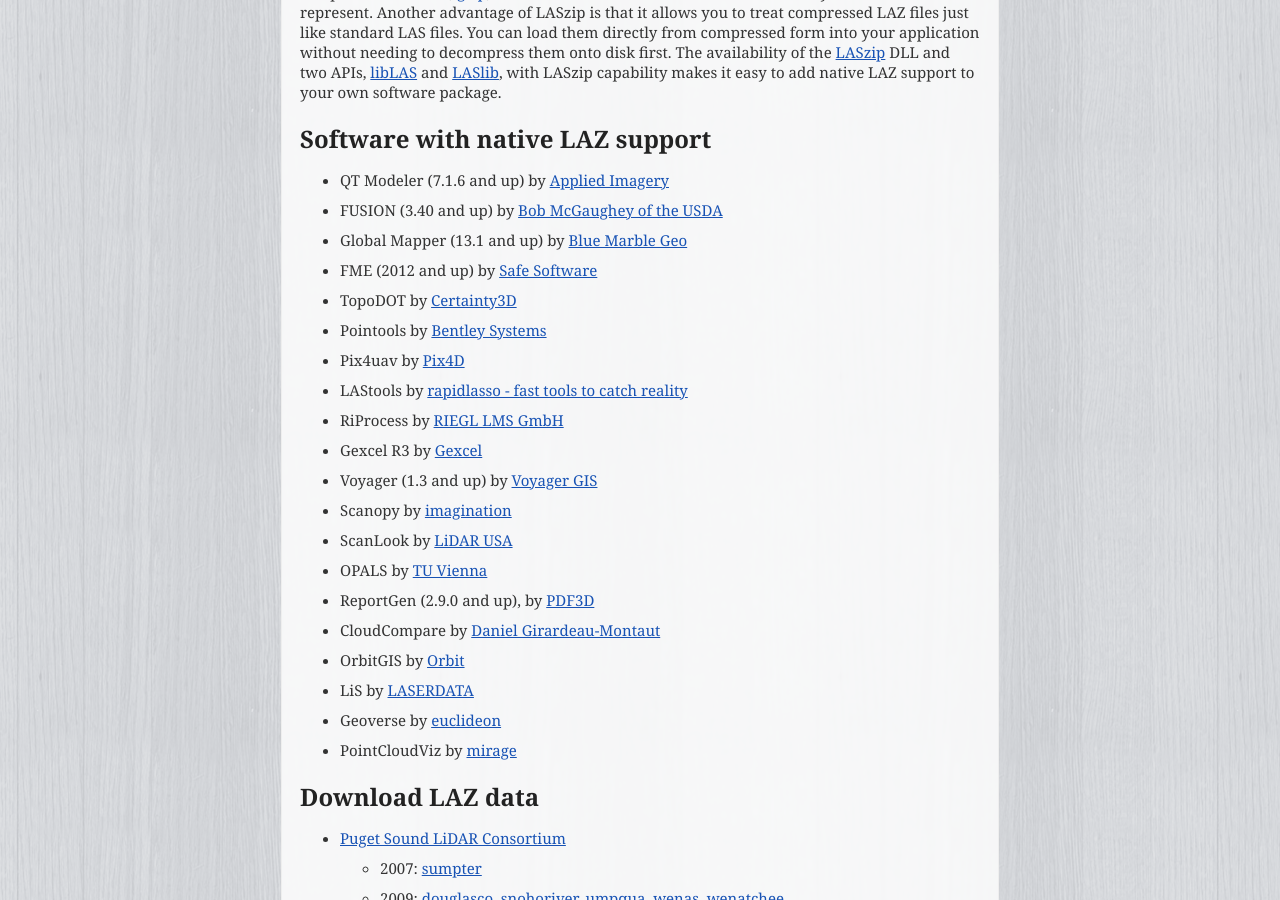
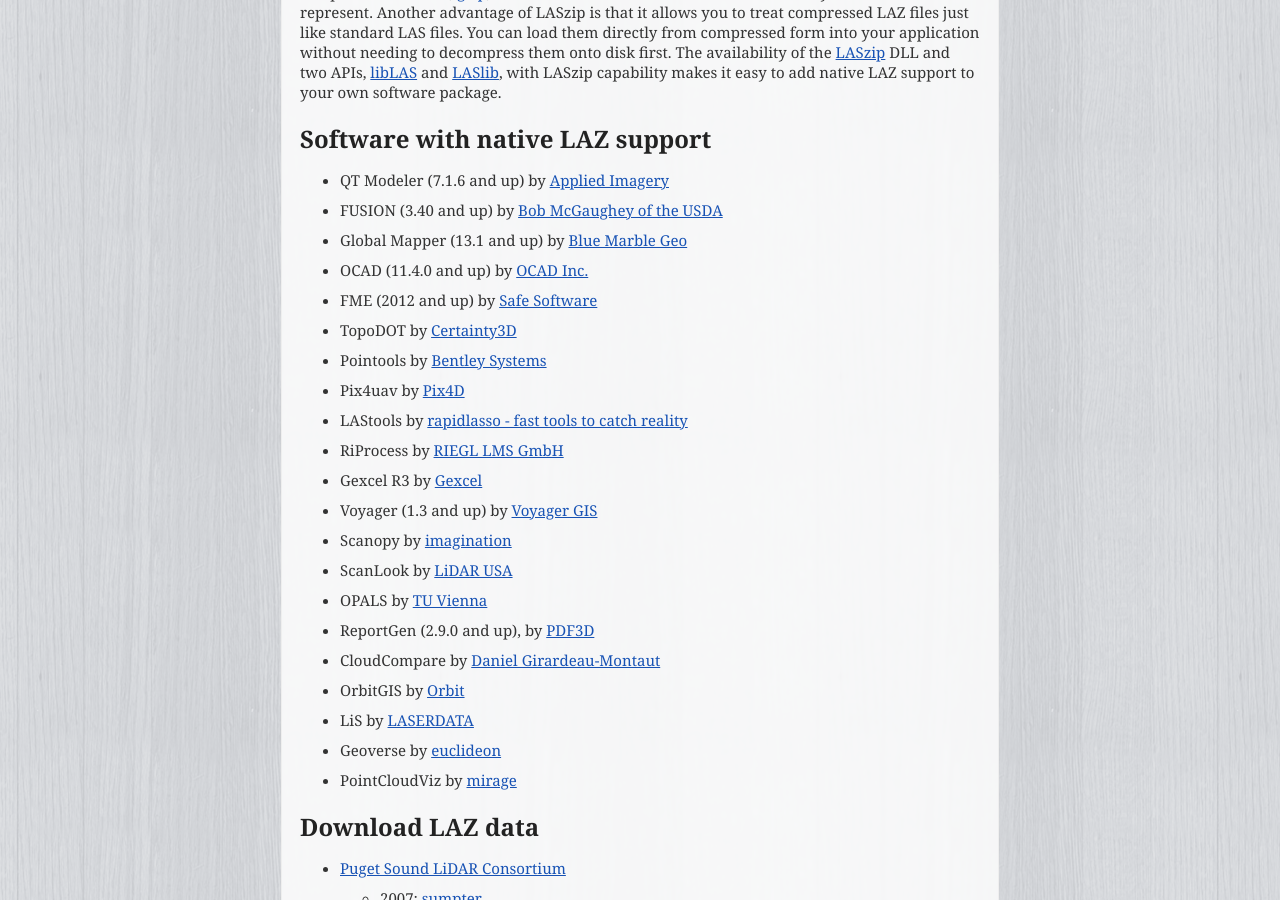
Before and after one commit to LASzip/LASzip, a Sphinx documentation site: the page built from docs/source/index.rst, in a window 1280 px wide and 900 px high, scrolled down 1468 px. Built offline with Sphinx 7.4.7, drawn with Linux system fonts in a browser that asks for light colours.

Commit message:
added OCAD

```diff
--- a/docs/source/index.rst
+++ b/docs/source/index.rst
@@ -102,6 +102,7 @@
 * QT Modeler (7.1.6 and up) by `Applied Imagery <http://www.appliedimagery.com/>`_
 * FUSION (3.40 and up) by `Bob McGaughey of the USDA <http://forsys.cfr.washington.edu/fusion/fusionlatest.html/>`_
 * Global Mapper (13.1 and up) by `Blue Marble Geo <http://www.bluemarblegeo.com/>`_
+* OCAD (11.4.0 and up) by `OCAD Inc. <http://ocad.com/blog/2013/11/ocad-11-4-0-supports-laz-files/>`_
 * FME (2012 and up) by `Safe Software <http://www.safe.com/>`_
 * TopoDOT by `Certainty3D <http://www.certainty3d.com/products/topodot/>`_
 * Pointools by `Bentley Systems <http://www.pointools.com/>`_
```
